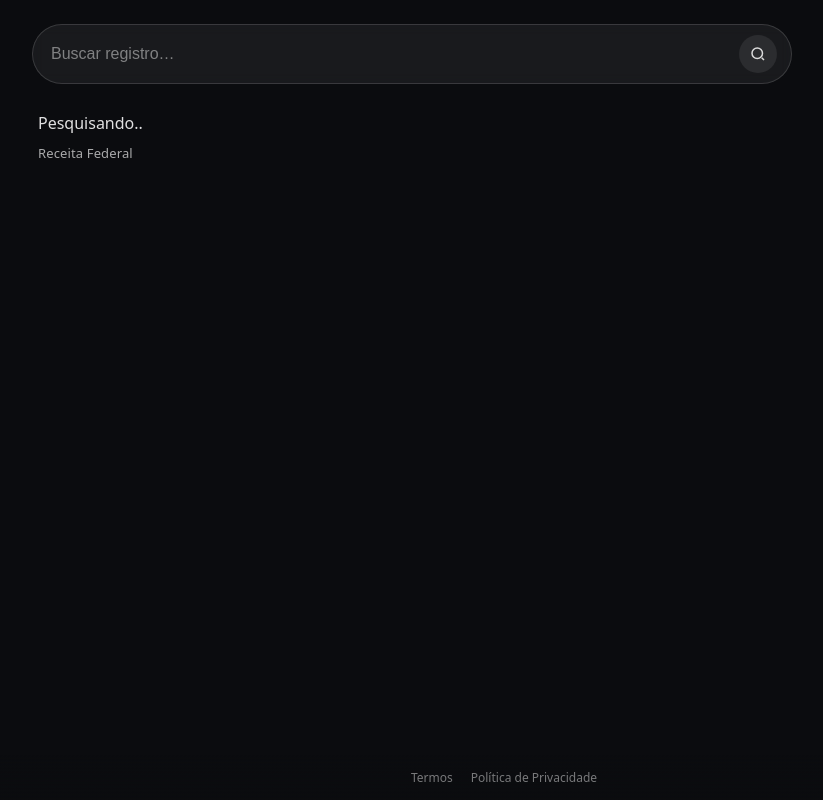
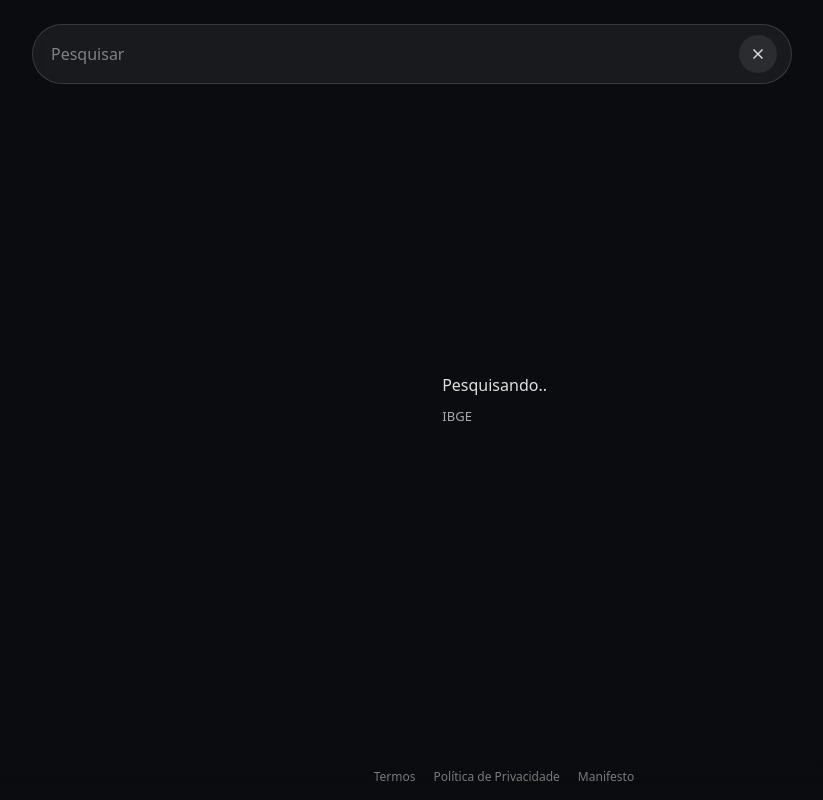
Before and after one commit to OpenAudit-Brasil/openaudit-ui, a Next.js app: page / in a window 1280 px wide. Both pictures are taken after a click on the button "Iniciar pesquisa". Shown: the whole page, without its empty margins (136-959 px from the left). Built offline with nearby package versions, Linux system fonts and the light colour scheme.

Commit message:
style: set tailwind

```diff
--- a/package.json
+++ b/package.json
@@ -14,13 +14,14 @@
     "react-dom": "19.2.3"
   },
   "devDependencies": {
-    "@tailwindcss/postcss": "^4",
+    "@tailwindcss/postcss": "^4.2.1",
     "@types/node": "^20",
     "@types/react": "^19",
     "@types/react-dom": "^19",
     "eslint": "^9",
     "eslint-config-next": "16.1.6",
-    "tailwindcss": "^4",
+    "postcss": "^8.5.6",
+    "tailwindcss": "^4.2.1",
     "typescript": "^5"
   }
 }
--- a/src/app/globals.css
+++ b/src/app/globals.css
@@ -1,15 +1,25 @@
+@import "tailwindcss";
+
 :root {
-  --bg: #0b0c0f;            /* preto fosco */
-  --fg: rgba(255,255,255,.92);
-  --muted: rgba(255,255,255,.65);
-  --muted2: rgba(255,255,255,.45);
-  --border: rgba(255,255,255,.14);
-  --surface: rgba(255,255,255,.06);
-  --surface2: rgba(255,255,255,.08);
+  --bg: #0b0c0f;
+  /* preto fosco */
+  --fg: rgba(255, 255, 255, .92);
+  --muted: rgba(255, 255, 255, .65);
+  --muted2: rgba(255, 255, 255, .45);
+  --border: rgba(255, 255, 255, .14);
+  --surface: rgba(255, 255, 255, .06);
+  --surface2: rgba(255, 255, 255, .08);
 }
 
-* { box-sizing: border-box; }
-html, body { height: 100%; }
+* {
+  box-sizing: border-box;
+}
+
+html,
+body {
+  height: 100%;
+}
+
 body {
   margin: 0;
   background: var(--bg);
@@ -40,6 +50,7 @@ body {
   align-items: center;
   text-align: center;
 }
+
 .searching {
   justify-content: flex-start;
   align-items: stretch;
@@ -51,12 +62,14 @@ body {
   font-size: clamp(42px, 6vw, 72px);
   letter-spacing: -0.02em;
   line-height: 1.05;
-  margin-bottom: 22px;
+  margin-bottom: 32px;
   user-select: none;
 }
+
 .logo strong {
-  font-weight: 800;
+  font-weight: 700;
 }
+
 .logo span {
   font-weight: 200;
   opacity: .9;
@@ -90,6 +103,7 @@ body {
   font-size: 16px;
   padding: 6px 4px;
 }
+
 .searchInput::placeholder {
   color: var(--muted2);
 }
@@ -105,8 +119,14 @@ body {
   cursor: pointer;
   transition: transform 120ms ease, background 120ms ease;
 }
-.iconBtn:hover { transform: scale(1.03); }
-.iconBtn:active { transform: scale(0.98); }
+
+.iconBtn:hover {
+  transform: scale(1.03);
+}
+
+.iconBtn:active {
+  transform: scale(0.98);
+}
 
 .iconBtn svg {
   width: 18px;
@@ -130,10 +150,11 @@ body {
 }
 
 .sourceLine {
-  margin-top: 10px;
   font-size: 13px;
   color: var(--muted);
   letter-spacing: 0.01em;
+  text-align: left;
+  width: 100%;
 }
 
 /* Resultado MVP */
@@ -142,7 +163,7 @@ body {
   padding: 18px 16px;
   border: 1px solid var(--border);
   border-radius: 14px;
-  background: rgba(255,255,255,.03);
+  background: rgba(255, 255, 255, .03);
   color: var(--muted);
   font-size: 14px;
   line-height: 1.5;
@@ -151,21 +172,39 @@ body {
 /* Footer */
 .footer {
   position: fixed;
-  left: 0; right: 0; bottom: 0;
+  left: 0;
+  right: 0;
+  bottom: 0;
   padding: 14px 18px;
   display: flex;
   justify-content: center;
   gap: 18px;
   font-size: 12px;
   color: var(--muted2);
-  background: linear-gradient(to top, rgba(11,12,15,.92), rgba(11,12,15,0));
+  background: linear-gradient(to top, rgba(11, 12, 15, .92), rgba(11, 12, 15, 0));
 }
 
 .footer a {
   color: var(--muted2);
   text-decoration: none;
 }
+
 .footer a:hover {
   color: var(--muted);
   text-decoration: underline;
 }
+
+.loadingOverlay {
+  position: fixed;
+  inset: 0;
+  display: grid;
+  place-items: center;
+  z-index: 50;
+}
+
+.loadingCenter {
+  display: grid;
+  gap: 10px;
+  justify-items: center;
+  text-align: center;
+}
--- a/src/app/page.tsx
+++ b/src/app/page.tsx
@@ -1,70 +1,46 @@
 "use client";
 
-import React, { useEffect, useMemo, useRef, useState } from "react";
+import React from "react";
+import { ProjectSupportCard } from "./components/ProjectSupportCard";
+import useSearchMachine from "./hooks/searchMachine";
+import useAutoFocusOnIdle from "./hooks/autoFocusOnIdle";
+import IconButton from "./components/Icons/IconButton";
+import ClearIcon from "./components/Icons/ClearIcon";
+import SearchIcon from "./components/Icons/SearchIcon";
+import LoadingDots from "./components/LoadingDots";
+import useEscapeToReset from "./hooks/scapeToReset";
 
-type Phase = "idle" | "searching" | "done";
-
-const SOURCES = ["Receita Federal", "gov.br", "IBGE", "IPEA", "TSE"] as const;
-
-function LoadingDots() {
-  const [count, setCount] = useState(0);
-
-  useEffect(() => {
-    const id = window.setInterval(() => {
-      setCount((c) => (c + 1) % 4); // 0..3
-    }, 450);
-    return () => window.clearInterval(id);
-  }, []);
-
-  return <>{Array(count).fill(".").join("")}</>;
-}
 
 export default function HomePage() {
-  const [phase, setPhase] = useState<Phase>("idle");
-  const [query, setQuery] = useState("");
-  const [sourceIndex, setSourceIndex] = useState(0);
+  const {
+    phase,
+    query,
+    setQuery,
+    currentSource,
+    isSearching,
+    isAfterSearch,
+    isInputBlocked,
+    startSearch,
+    resetToIdle,
+  } = useSearchMachine();
 
-  const inputRef = useRef<HTMLInputElement>(null);
-
-  const currentSource = useMemo(() => {
-    return SOURCES[Math.min(sourceIndex, SOURCES.length - 1)];
-  }, [sourceIndex]);
-
-  const startSearch = () => {
-    if (phase === "searching") return;
-
-    // MVP: até aceita query vazia (você decide depois se bloqueia)
-    setPhase("searching");
-    setSourceIndex(0);
-  };
-
-  useEffect(() => {
-    if (phase !== "searching") return;
-
-    let idx = 0;
-    const intervalId = window.setInterval(() => {
-      idx += 1;
-      if (idx >= SOURCES.length) {
-        window.clearInterval(intervalId);
-        setPhase("done");
-        return;
-      }
-      setSourceIndex(idx);
-    }, 5000);
-
-    return () => window.clearInterval(intervalId);
-  }, [phase]);
-
-  // UX: foco no input quando volta pra idle
-  useEffect(() => {
-    if (phase === "idle") inputRef.current?.focus();
-  }, [phase]);
+  const inputRef = useAutoFocusOnIdle(phase);
 
   const mainClass = phase === "idle" ? "main centered" : "main searching";
 
+  const statusId = "search-status";
+
+  const handleKeyDown = (e: React.KeyboardEvent<HTMLInputElement>) => {
+    if (e.key === "Enter") startSearch();
+    if (e.key === "Escape" && isAfterSearch) resetToIdle();
+    if (e.key === "Enter") startSearch();
+  };
+
+  useEscapeToReset({ enabled: isAfterSearch, onEscape: resetToIdle });
+
   return (
     <div className="page">
-      <main className={mainClass}>
+      <main className={mainClass} aria-busy={isSearching}>
         {phase === "idle" && (
           <div className="logo" aria-label="OpenAudit Brasil">
             <strong>OpenAudit</strong>
@@ -73,48 +49,62 @@ export default function HomePage() {
         )}
 
         <div className="searchWrap">
-          <div className="searchBar" role="search">
+          <div className="searchBar" role="search" aria-describedby={statusId}>
             <input
               ref={inputRef}
               className="searchInput"
               value={query}
               onChange={(e) => setQuery(e.target.value)}
-              placeholder="Buscar registro…"
+              placeholder="Pesquisar"
               aria-label="Campo de busca"
-              onKeyDown={(e) => {
-                if (e.key === "Enter") startSearch();
-              }}
+              onKeyDown={handleKeyDown}
+              readOnly={isInputBlocked}
+              aria-readonly={isInputBlocked}
             />
 
-            <button
-              className="iconBtn"
-              onClick={startSearch}
-              aria-label="Iniciar pesquisa"
-              type="button"
-            >
-              <svg viewBox="0 0 24 24" aria-hidden="true">
-                <circle cx="11" cy="11" r="7"></circle>
-                <path d="M20 20L17 17"></path>
-              </svg>
-            </button>
+            {isAfterSearch ? (
+              <IconButton
+                onClick={resetToIdle}
+                label="Limpar pesquisa e voltar ao início"
+              >
+                <ClearIcon />
+              </IconButton>
+            ) : (
+              <IconButton
+                onClick={startSearch}
+                label="Iniciar pesquisa"
+                disabled={isSearching}
+              >
+                <SearchIcon />
+              </IconButton>
+            )}
           </div>
 
-          {(phase === "searching" || phase === "done") && (
-            <div className="loadingArea" aria-live="polite">
+          {isAfterSearch && (
+            <div
+              className={phase === "searching" ? "loadingOverlay" : "loadingArea"}
+              aria-live="polite"
+              id={statusId}
+            >
               {phase === "searching" && (
-                <>
+                <div className="loadingCenter">
                   <div className="loadingTitle">
-                    Pesquisando<LoadingDots />
+                    <span className="inline-flex items-baseline">
+                      <span>Pesquisando</span>
+                      <LoadingDots />
+                    </span>
                   </div>
-                  <div className="sourceLine">{currentSource}</div>
-                </>
+                  <div className="m-0 p-0 sourceLine">{currentSource}</div>
+                </div>
               )}
 
               {phase === "done" && (
-                <div className="resultBox">
-                  página em desenvolvimento. Apoie a causa{" "}
-                  <strong>comunidade@openauditbrasil.com</strong>
-                </div>
+                <ProjectSupportCard
+                  projectName="OpenAudit Brasil"
+                  githubUrl="https://github.com/OpenAudit-Brasil"
+                  manifestoUrl="https://openauditbrasil.com/manifesto"
+                  email="comunidade@openauditbrasil.com"
+                />
               )}
             </div>
           )}
@@ -124,6 +114,7 @@ export default function HomePage() {
       <footer className="footer" aria-label="Rodapé">
         <a href="/terms">Termos</a>
         <a href="/privacy">Política de Privacidade</a>
+        <a href="/manifest">Manifesto</a>
       </footer>
     </div>
   );
```
Also changed, not shown: src/app/components/Icons/index.tsx (added, +11 -0 lines), 2 other files (tests, documents, lock files or other folders).
